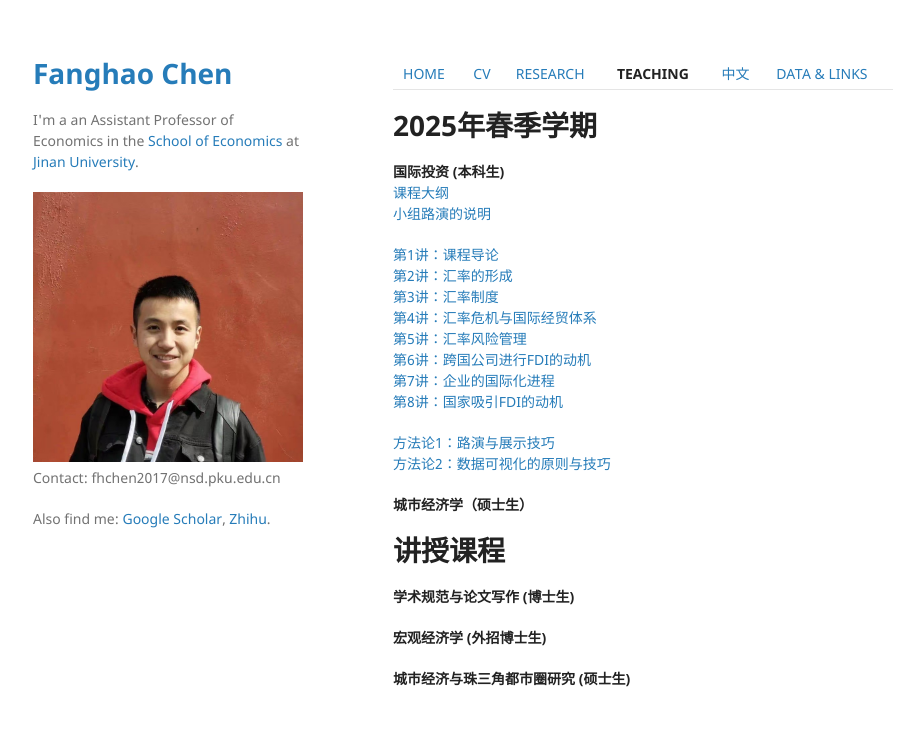
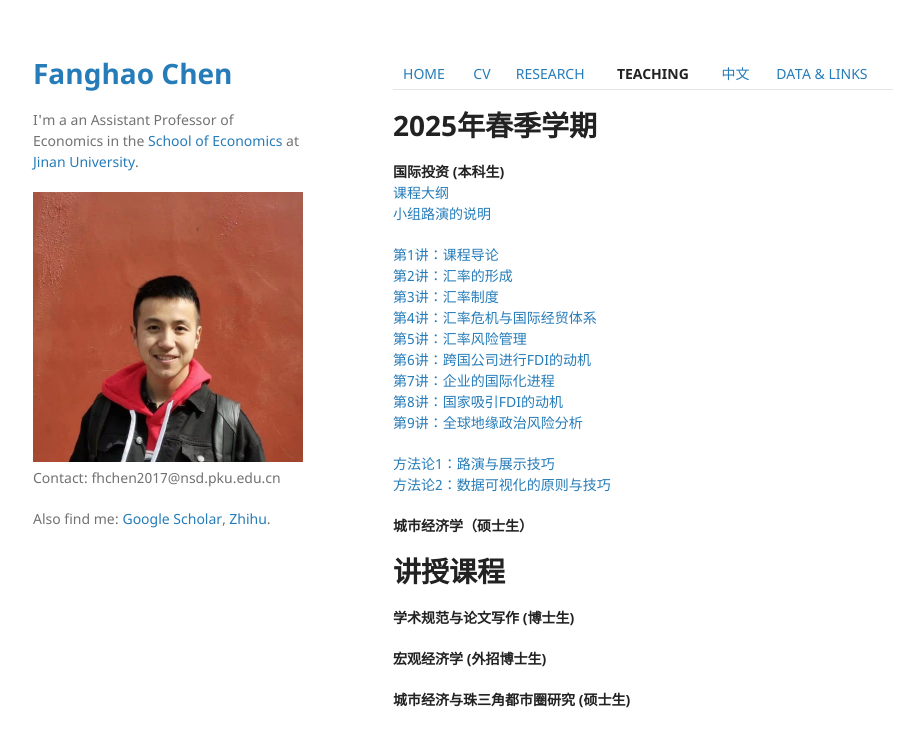
Before and after one commit to FanghaoChen/homepage, a Jekyll site: the page built from teaching.md, in a window 1280 px wide. Shown: the top 747 px of the page, without its empty margins (177-1075 px from the left). Built offline with Jekyll 4.4.1, drawn with Linux system fonts in a browser that asks for light colours; our own code applies the rules of GitHub Pages for plain Markdown files.

Commit message:
Update teaching.md

```diff
--- a/teaching.md
+++ b/teaching.md
@@ -14,6 +14,7 @@
 [第6讲：跨国公司进行FDI的动机](./assets/第6讲_跨国公司进行FDI的动机.pdf) <br/>
 [第7讲：企业的国际化进程](./assets/第7讲_企业的国际化进程.pdf) <br/>
 [第8讲：国家吸引FDI的动机](./assets/第8讲_国家吸引FDI的动机.pdf) <br/>
+[第9讲：全球地缘政治风险分析](./assets/第9讲_全球地缘政治风险分析.pdf) <br/>
 
 [方法论1：路演与展示技巧](./assets/方法论1_路演与展示技巧.pdf) <br/>
 [方法论2：数据可视化的原则与技巧](./assets/方法论2_数据可视化的原则与技巧.pdf) <br/>
```
Also changed, not shown: other parts of teaching.md (+1 -1 lines).
